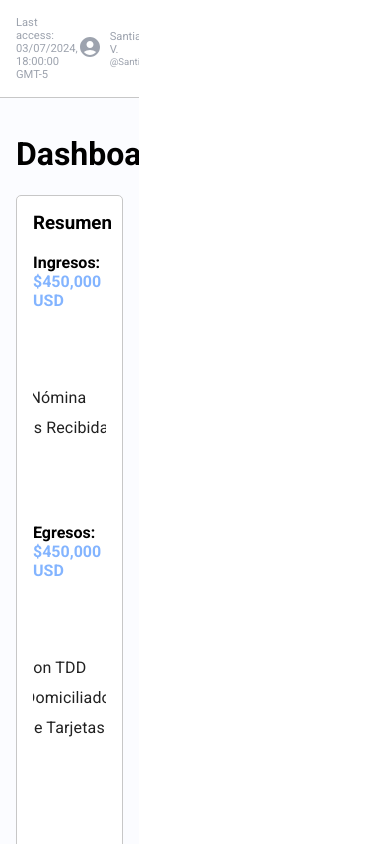
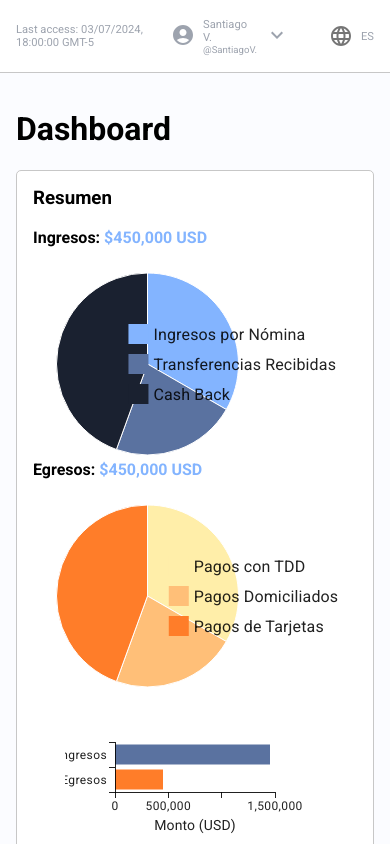
Before and after one commit to RicardoFloresR/efex-front-end, a React (Vite) app: page / in a window 390 px wide. Built offline with nearby package versions, Linux system fonts and the light colour scheme.

Commit message:
fix: styles

```diff
--- a/src/components/main-frame/main-frame.css
+++ b/src/components/main-frame/main-frame.css
@@ -1,5 +1,11 @@
+.main-frame {
+    width: calc(100vw - 251px);
+    height: 100%;
+    maxHeight: 100vh;
+    overflow: hidden
+}
 @media only screen and (max-width: 899px) {
     .main-frame {
-        width: 100%;
+        width: 100vw!important;
     }
 }
```
